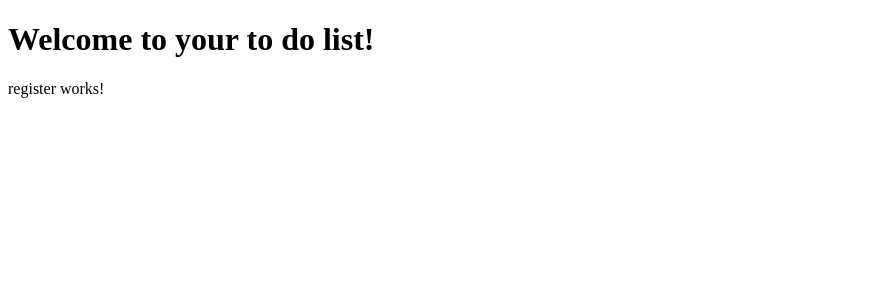
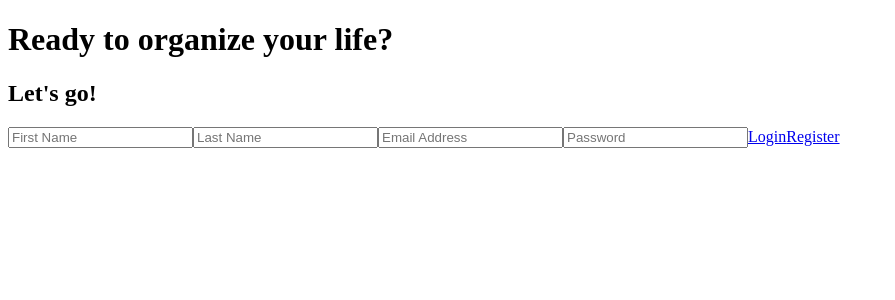
Before and after one commit to lizabawa/to-do-frontend, an Angular app: page /register in a window 1280 px wide. Shown: the top 300 px of the page, without its empty margins (0-895 px from the left). Built offline with nearby package versions, Linux system fonts and the light colour scheme.

Commit message:
Add register inputs

```diff
--- a/src/app/app.component.html
+++ b/src/app/app.component.html
@@ -1,2 +1,3 @@
-<h1>Welcome to your to do list!</h1>
+<h1>Ready to organize your life?</h1>
+<h2>Let's go!</h2>
 <router-outlet></router-outlet>
--- a/src/app/register/register.component.html
+++ b/src/app/register/register.component.html
@@ -1 +1,6 @@
-<p>register works!</p>
+<input placeholder="First Name">
+<input placeholder="Last Name">
+<input placeholder="Email Address">
+<input placeholder="Password">
+<a routerLink="">Login</a>
+<a routerLink="register">Register</a>
```
